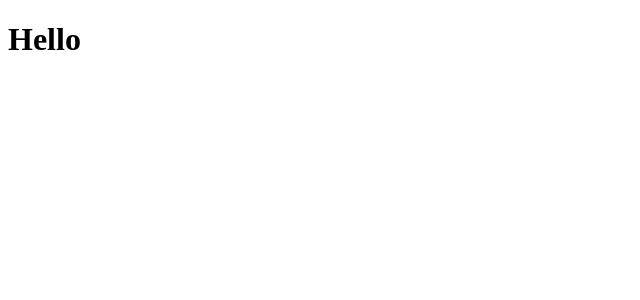
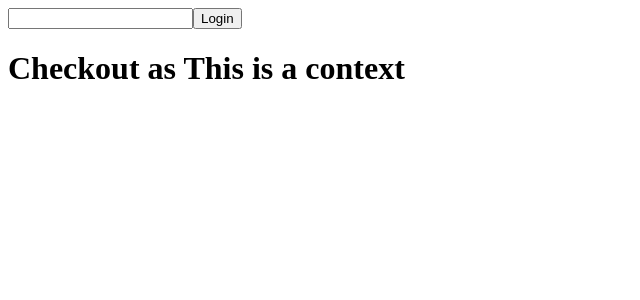
Before and after one commit to sah-wtag/react-learning-1, a React app in the folder myapp/: page / in a window 1280 px wide. Shown: the top 300 px of the page, without its empty margins (0-640 px from the left). Built offline with nearby package versions, Linux system fonts and the light colour scheme; the HTML template or start-up script is replaced by a standard one.

Commit message:
Context API In React

```diff
--- a/myapp/src/App.jsx
+++ b/myapp/src/App.jsx
@@ -1,10 +1,19 @@
+import { createContext, useState } from "react";
 import Browser from "./Browser";
+import Checkout from "./Checkout";
+import Login from "./Login";
+export const userContext = createContext();
 
 function App() {
+  const [user, setUser] = useState("This is a context");
   return (
     <div>
       {/* <Browser /> */}
-      <h1>Hello</h1>
+
+      <userContext.Provider value={{ user, setUser }}>
+        <Login />
+        <Checkout />
+      </userContext.Provider>
     </div>
   );
 }
--- /dev/null
+++ b/myapp/src/Checkout.jsx
@@ -0,0 +1,11 @@
+import { useContext } from "react";
+import { userContext } from "./App";
+
+export default function Checkout() {
+  const { user } = useContext(userContext);
+  return (
+    <div>
+      <h1>Checkout as {user}</h1>
+    </div>
+  );
+}
--- /dev/null
+++ b/myapp/src/Login.jsx
@@ -0,0 +1,23 @@
+import { useContext, useState } from "react";
+import { userContext } from "./App";
+
+export default function Login() {
+  const [value, setValue] = useState("");
+  const { user, setUser } = useContext(userContext);
+  function handleSubmit(e) {
+    e.preventDefault();
+    setUser(value);
+  }
+  return (
+    <div>
+      <form onSubmit={handleSubmit}>
+        <input
+          type="text"
+          value={value}
+          onChange={(e) => setValue(e.target.value)}
+        />
+        <button type="submit">Login</button>
+      </form>
+    </div>
+  );
+}
```
